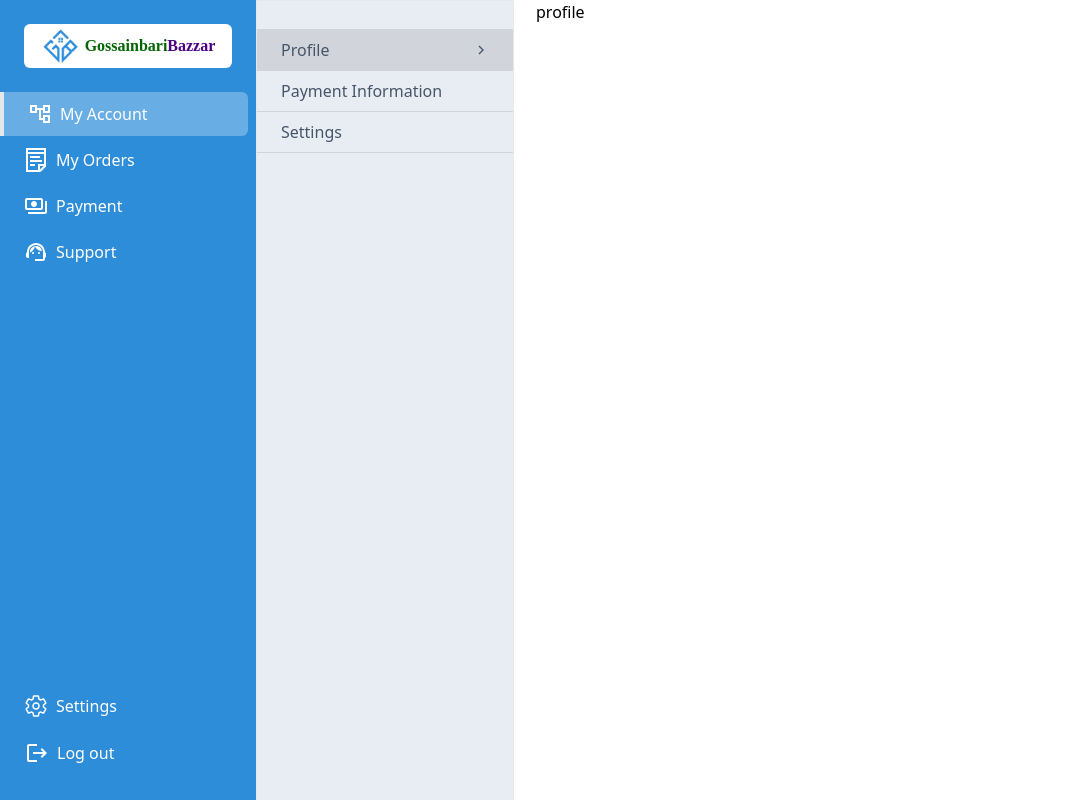
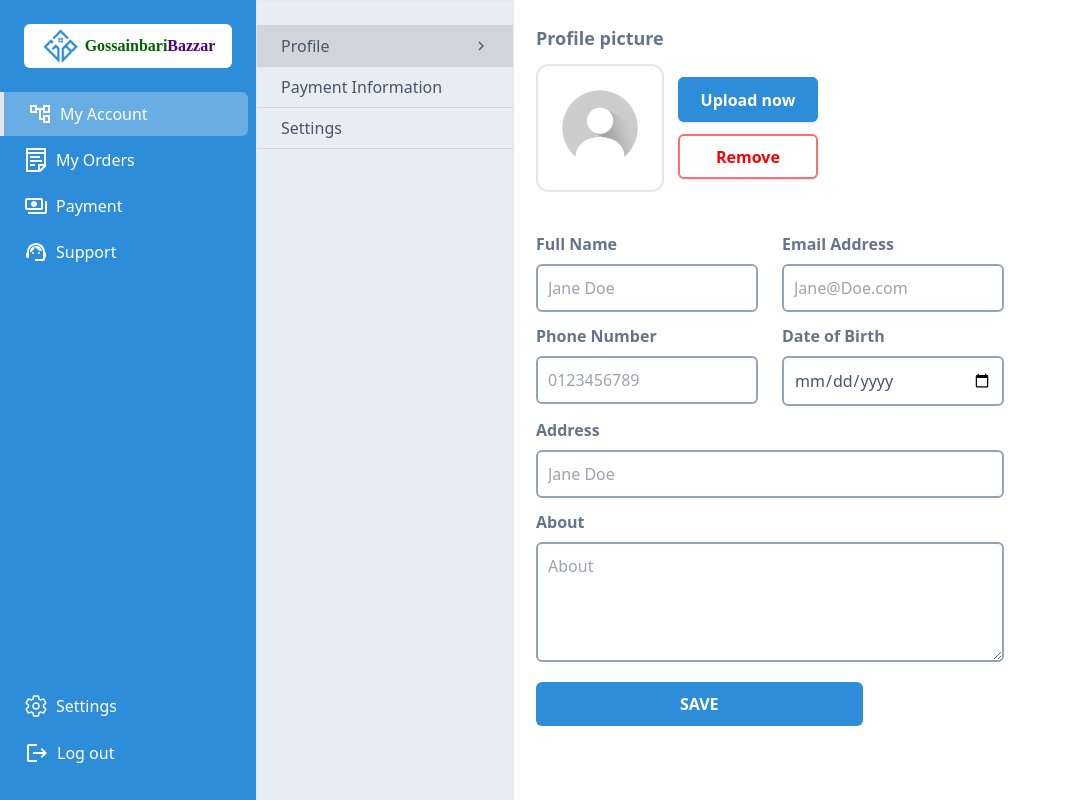
Before and after one commit to R0F7/GossinbariBazzar, a React (Vite) app: page /dashboard/my-account in a window 1280 px wide. Shown: the whole page, without its empty margins (0-1067 px from the left). Built offline with nearby package versions, Linux system fonts and the light colour scheme; no server answers; a web font is replaced by a local one.

Commit message:
add user profile page

```diff
--- a/src/components/Dashboard/NestedSidebar/NestedSidebar.jsx
+++ b/src/components/Dashboard/NestedSidebar/NestedSidebar.jsx
@@ -3,7 +3,7 @@ import PropTypes from "prop-types";
 const NestedSidebar = ({ children }) => {
   return (
     <div className="border min-h-screen bg-[#e2e8f0c4] fixed">
-      <div className="w-64 min-h-screen border-t border-gray-300 text-slate-600 mt-7">
+      <div className="w-64 min-h-screen border-t border-gray-300 text-slate-600 mt-6">
         {children}
       </div>
     </div>
--- a/src/components/Dashboard/NestedSidebar/NestedSidebarLayout.jsx
+++ b/src/components/Dashboard/NestedSidebar/NestedSidebarLayout.jsx
@@ -14,7 +14,7 @@ const NestedSidebarLayout = ({ menuItems, children, outletAreaStyles }) => {
       </NestedSidebar>
 
       {/* Main Content */}
-      <div className={`flex-1 ml-[280px] mr-6 ${outletAreaStyles}`}>
+      <div className={`flex-1 ml-[280px] mt-6 mr-6 ${outletAreaStyles}`}>
         {children || <Outlet />}
       </div>
     </div>
--- a/src/index.css
+++ b/src/index.css
@@ -98,7 +98,7 @@ footer a h4:hover {
   transition-duration: 500ms;
 }
 
-.cart:hover .cardX-image{
+.cart:hover .cardX-image {
   border-top-left-radius: 10px;
 }
 
@@ -222,7 +222,7 @@ input[type="range"]:active::-webkit-slider-thumb {
 .multiple-col:hover .multiple-col-div {
   transition: all;
   transition-duration: 200ms;
-  background: #2E8DD8;
+  background: #2e8dd8;
 }
 
 .single-col:hover .single-col-div {
@@ -230,7 +230,6 @@ input[type="range"]:active::-webkit-slider-thumb {
   transition: all;
   transition-duration: 200ms;
 }
-
 
 /* .modal-overlay {
   position: fixed;
@@ -310,3 +309,72 @@ input[type="range"]:active::-webkit-slider-thumb {
   font-size: 20px;
   cursor: pointer;
 }
+
+.upload-button {
+  position: relative;
+  font-weight: 600;
+  color: white;
+  background: #2E8DD8;
+  border-radius: 6px;
+  z-index: 10;
+  overflow: hidden;
+}
+
+.upload-button::before {
+  content: "";
+  width: 100%;
+  height: 0;
+  background: white;
+  border: 2px solid #2E8DD8;
+  position: absolute;
+  top: 0;
+  left: 0;
+  border-radius: 6px;
+  transform-origin: top;
+  transition: height 300ms ease-in-out;
+  z-index: -10;
+  pointer-events: none;
+}
+
+.upload-button:hover::before {
+  height: 100%;
+}
+
+.upload-button:hover{
+  color: #2E8DD8;
+  transition: color 300ms ease-in-out
+}
+
+.remove-button {
+  position: relative;
+  font-weight: 600;
+  color: red;
+  background: transparent;
+  border: 2px solid rgb(248 113 113);
+  border-radius: 6px;
+  z-index: 10;
+  overflow: hidden;
+}
+
+.remove-button::before {
+  content: "";
+  width: 100%;
+  height: 0;
+  background: rgb(248 113 113);
+  position: absolute;
+  top: 0;
+  left: 0;
+  transform-origin: bottom;
+  transition: height 300ms ease-in-out;
+  z-index: -10;
+  pointer-events: none;
+}
+
+.remove-button:hover::before {
+  height: 100%;
+}
+
+.remove-button:hover{
+  color: white;
+  transition: color 300ms ease-in-out
+}
--- a/src/pages/Dashboard/MyAccount/Profile/Profile.jsx
+++ b/src/pages/Dashboard/MyAccount/Profile/Profile.jsx
@@ -1,10 +1,106 @@
+import unknownImage from "../../../../assets/unknown Image.jpg";
 
 const Profile = () => {
-    return (
+  return (
+    <div>
+      <h4 className="text-slate-500 font-semibold text-lg mb-3">
+        Profile picture
+      </h4>
+
+      {/* image part */}
+      <div className="flex items-center">
         <div>
-            profile
+          <div className="w-32 h-32 border-2 rounded-xl">
+            <img
+              className="w-full h-full rounded-xl"
+              src={unknownImage}
+              alt=""
+            />
+          </div>
         </div>
-    );
+        <div className="flex flex-col ml-3.5 gap-3">
+          <button className="upload-button h-[45px] w-[140px] shadow hover:shadow-md active:scale-95 scale-100 transition duration-300">
+            Upload now
+          </button>
+          <button className="remove-button h-[45px] w-[140px] shadow hover:shadow-md active:scale-95 scale-100 transition-transform duration-300">
+            Remove
+          </button>
+        </div>
+      </div>
+
+      {/* form part */}
+      <div className="w-[65%]">
+        <form className="mt-10 grid grid-cols-2 gap-x-6 gap-y-3">
+          <label htmlFor="name" className="flex flex-col gap-2">
+            <span className="text-slate-500 font-semibold">Full Name</span>
+            <input
+              type="text"
+              name="name"
+              id="name"
+              placeholder="Jane Doe"
+              className="border-2 border-slate-400 p-2.5  outline-none rounded-md focus:border-[#2E8DD8] text-slate-600 "
+            />
+          </label>
+          <label htmlFor="email" className="flex flex-col gap-2">
+            <span className="text-slate-500 font-semibold">Email Address</span>
+            <input
+              type="email"
+              name="email"
+              id="email"
+              placeholder="Jane@Doe.com"
+              className="border-2 border-slate-400 p-2.5  outline-none rounded-md focus:border-[#2E8DD8] text-slate-600 "
+            />
+          </label>
+          <label htmlFor="number" className="flex flex-col gap-2">
+            <span className="text-slate-500 font-semibold">Phone Number</span>
+            <input
+              type="number"
+              name="number"
+              id="number"
+              placeholder="0123456789"
+              className="border-2 border-slate-400 p-2.5  outline-none rounded-md focus:border-[#2E8DD8] text-slate-600 "
+            />
+          </label>
+          <label htmlFor="DB" className="flex flex-col gap-2">
+            <span className="text-slate-500 font-semibold">Date of Birth</span>
+            <input
+              type="date"
+              name="DB"
+              id="DB"
+              className="border-2 border-slate-400 p-2.5  outline-none rounded-md focus:border-[#2E8DD8] text-slate-600 "
+            />
+          </label>
+          <label htmlFor="address" className="flex flex-col gap-2 col-span-2">
+            <span className="text-slate-500 font-semibold">Address</span>
+            <input
+              type="text"
+              name="address"
+              id="address"
+              placeholder="Jane Doe"
+              className="border-2 border-slate-400 p-2.5  outline-none rounded-md focus:border-[#2E8DD8] text-slate-600 "
+            />
+          </label>
+          <label htmlFor="about" className="flex flex-col gap-2 col-span-2">
+            <span className="text-slate-500 font-semibold">About</span>
+            <textarea
+              name="about"
+              id="about"
+              placeholder="About"
+              className="border-2 border-slate-400 p-2.5 h-[120px] outline-none rounded-md focus:border-[#2E8DD8] focus:border-[3px] text-slate-600 "
+            ></textarea>
+          </label>
+          <div>
+            <button
+              type="submit"
+              className="bg-[#2E8DD8] text-white font-semibold mt-2 py-2.5 px-36 rounded-md active:scale-95 scale-100 transition duration-300"
+            >
+              SAVE
+            </button>
+          </div>
+        </form>
+      </div>
+    </div>
+  );
 };
 
 export default Profile;
--- a/src/pages/Dashboard/Support/HelpAndSupport/HelpAndSupport.jsx
+++ b/src/pages/Dashboard/Support/HelpAndSupport/HelpAndSupport.jsx
@@ -2,7 +2,7 @@
 const HelpAndSupport = () => {
     return (
         <div>
-            HelpAndSupport
+            Help And Support
         </div>
     );
 };
--- a/src/pages/Dashboard/Support/Support.jsx
+++ b/src/pages/Dashboard/Support/Support.jsx
@@ -2,7 +2,7 @@ import NestedSidebarLayout from "../../../components/Dashboard/NestedSidebar/Nes
 
 const Support = () => {
     const menuItems = [
-        { label: "Payment History", address: "" },
+        { label: "Help & Support", address: "" },
         { label: "Notifications", address: "notifications" },
       ];
 
```
